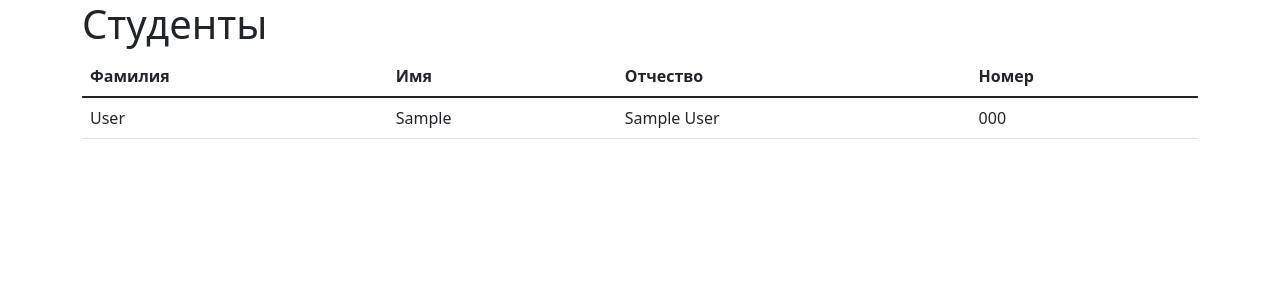
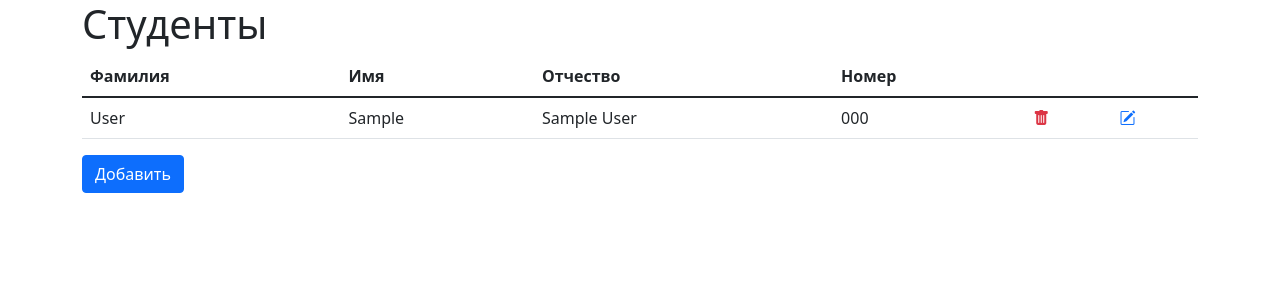
Before and after one commit to volodya-leveryev/sample5-flask, a Flask app: page / in a window 1280 px wide. Shown: the top 300 px of the page. Run offline with Flask 2, Linux system fonts and the light colour scheme; tables that the repository leaves empty hold one stand-in row (values such as "Sample post"); some libraries are stand-ins or nearby versions.

Commit message:
Fix minor errors

```diff
--- a/app.py
+++ b/app.py
@@ -8,8 +8,8 @@ app.config['SECRET_KEY'] = 'secret'
 app.config['SQLALCHEMY_DATABASE_URI'] = 'sqlite:///test.db'
 app.config['SQLALCHEMY_TRACK_MODIFICATIONS'] = False
 db = SQLAlchemy(app)
+csrf = CSRFProtect(app)
 Migrate(app, db)
-csrf = CSRFProtect(app)
 
 
 class Student(db.Model):
--- a/templates/index.html
+++ b/templates/index.html
@@ -20,6 +20,8 @@
                             <th>Имя</th>
                             <th>Отчество</th>
                             <th>Номер</th>
+                            <th>&nbsp;</th>
+                            <th>&nbsp;</th>
                         </tr>
                     </thead>
                     <tbody>
@@ -29,10 +31,21 @@
                             <td>{{ obj.first_name }}</td>
                             <td>{{ obj.second_name }}</td>
                             <td>{{ obj.number }}</td>
+                            <td>
+                                <a role="button" href="/delete/{{ obj.id }}" class="text-danger">
+                                    <i class="bi bi-trash-fill"></i>
+                                </a>
+                            </td>
+                            <td>
+                                <a role="button" href="/form/{{ obj.id }}">
+                                    <i class="bi bi-pencil-square"></i>
+                                </a>
+                            </td>
                         </tr>
-                        {% endfor %}
+                    {% endfor %}
                     </tbody>
                 </table>
+                <a role="button" class="btn btn-primary" href="/form/">Добавить</a>
             </div>
         </div>
     </div>
```
